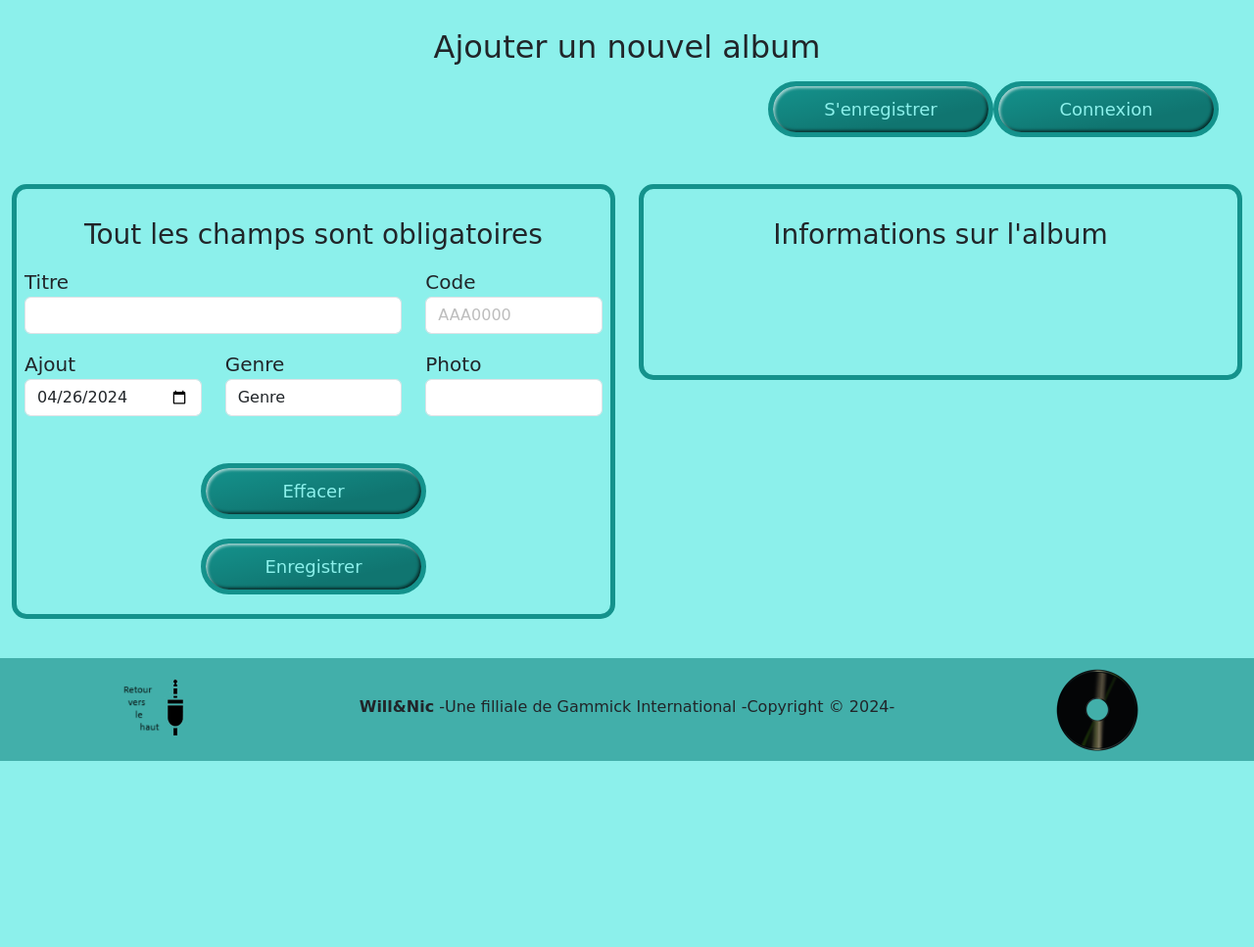
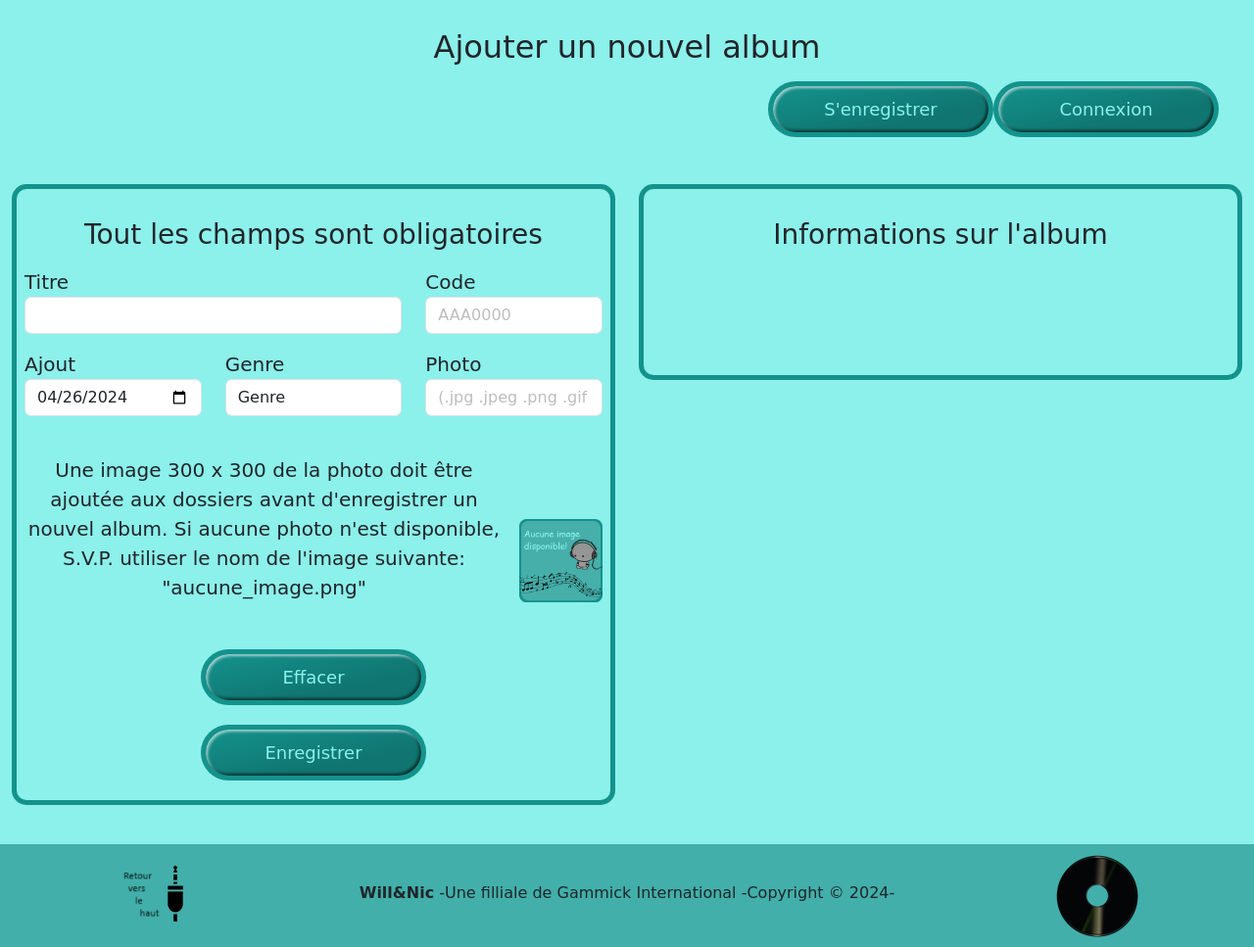
Before and after one commit to 5gtP3pp3r/TP2_WEB_2, a PHP site: page /pageAlbum.php in a window 1280 px wide. Shown: the part 369-1336 px from the top of the page at 98% size. Before the commit the page ends 1146 px from the top, so only its background shows below. Run offline with PHP 8.4, Linux system fonts and the light colour scheme.

Commit message:
petit update message plus image "aucune_image.png"

```diff
--- a/Nicolas_Plouffe_William_Crepault_TP2_Web_2/pageAlbum.php
+++ b/Nicolas_Plouffe_William_Crepault_TP2_Web_2/pageAlbum.php
@@ -47,7 +47,13 @@
                             </div>
                             <div class="col-md-4">
                                 <label for="photo">Photo</label>
-                                <input type="text" id="photo" name="photo" class="form-control">
+                                <input type="text" id="photo" name="photo" placeholder="(.jpg .jpeg .png .gif .bmp)" class="form-control">
+                            </div>
+                            <div class="col-sm-12 d-flex align-items-end">
+                                <p class="flex-grow-1 mb-0">Une image 300 x 300 de la photo doit être ajoutée aux
+                                   dossiers avant d'enregistrer un nouvel album. Si aucune photo n'est
+                                   disponible, S.V.P. utiliser le nom de l'image suivante: "aucune_image.png"</p>
+                                   <img src="Images/aucune_image.png" alt="aucune image" class="resize ms-3">
                             </div>
                         </div>
                         <div class="ulBtn">
```
